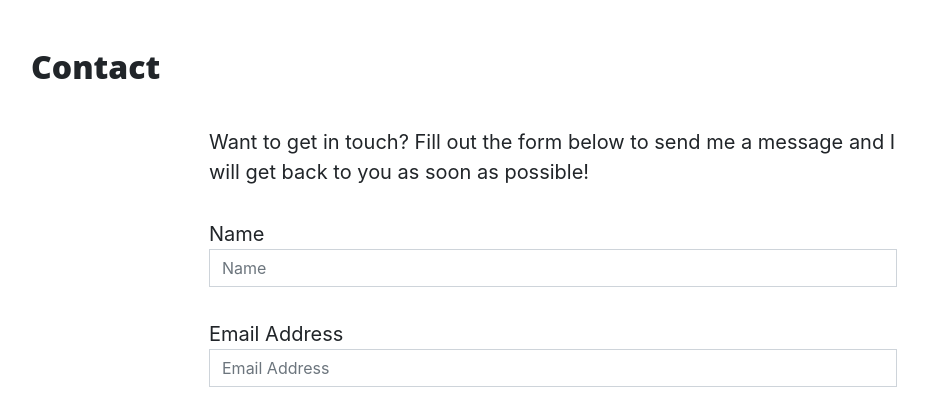
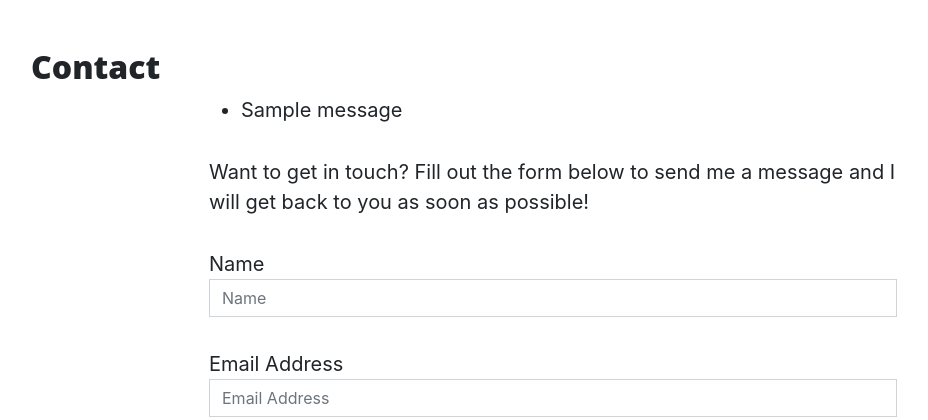
Before and after one commit to anteCedens/curly-octo-guacamole, a Flask app: page /contact in a window 1280 px wide. Shown: the part 628-1048 px from the top of the page, without its empty margins (87-1015 px from the left). Run offline with Flask 2, Linux system fonts and the light colour scheme; one stand-in notice (Sample message) is shown; some libraries are stand-ins or nearby versions.

Commit message:
Set flashed messages display logic

```diff
--- a/templates/contact.html
+++ b/templates/contact.html
@@ -4,6 +4,17 @@
 
 <div class="row">
     <div class="col-lg-8 col-md-10 mx-auto">
+
+        {% with messages = get_flashed_messages() %}
+            {% if messages %}
+            <ul class="flashes">
+                {% for message in messages %}
+                    <li>{{ message }}</li>
+                {% endfor %}
+            </ul>
+            {% endif %}
+        {% endwith %}
+
         <p>Want to get in touch? Fill out the form below to send me a message and I will get back to you as soon as
             possible!</p>
         <form method="POST" name="sentMessage" id="contactForm" novalidate>
```
